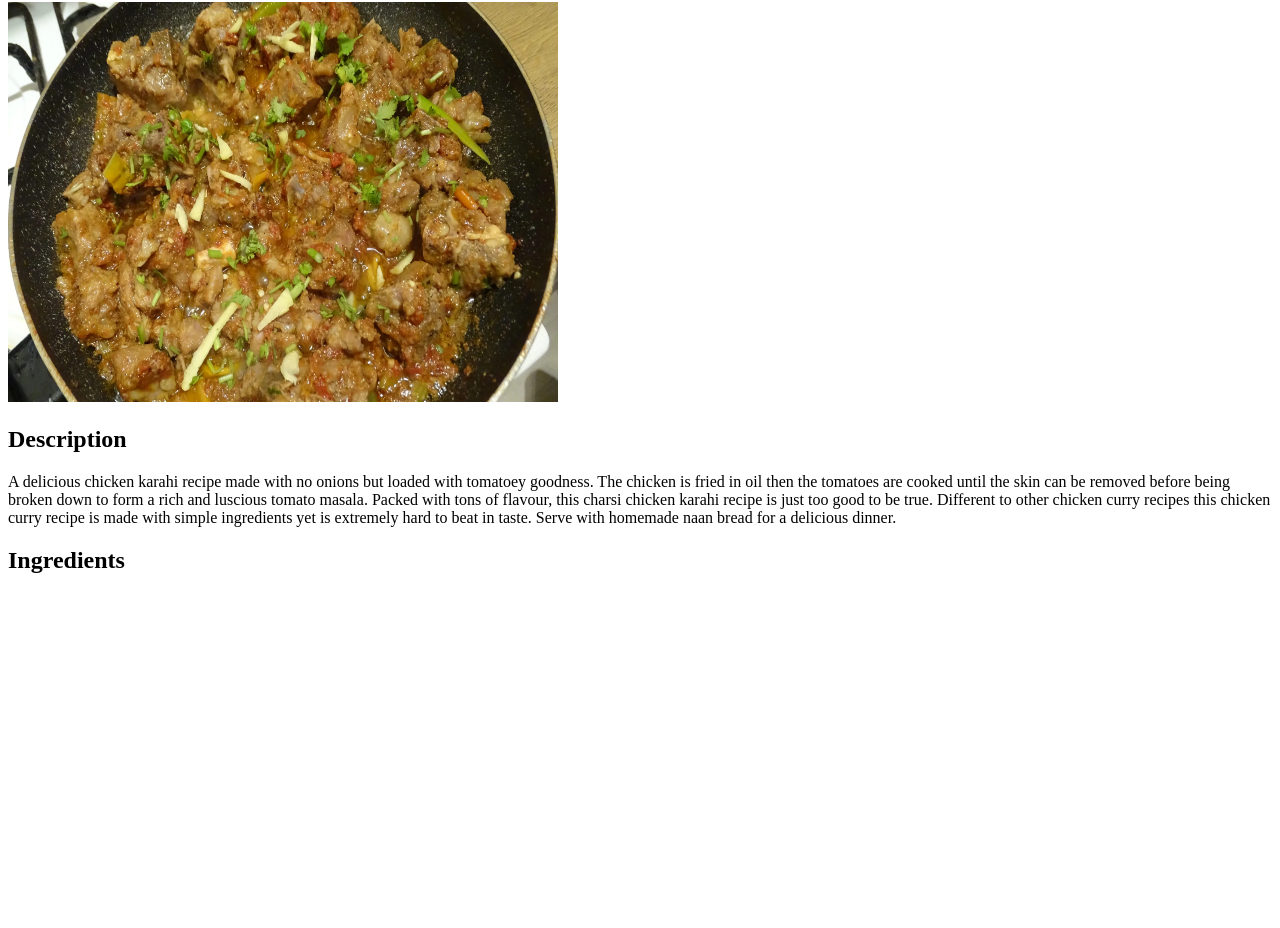
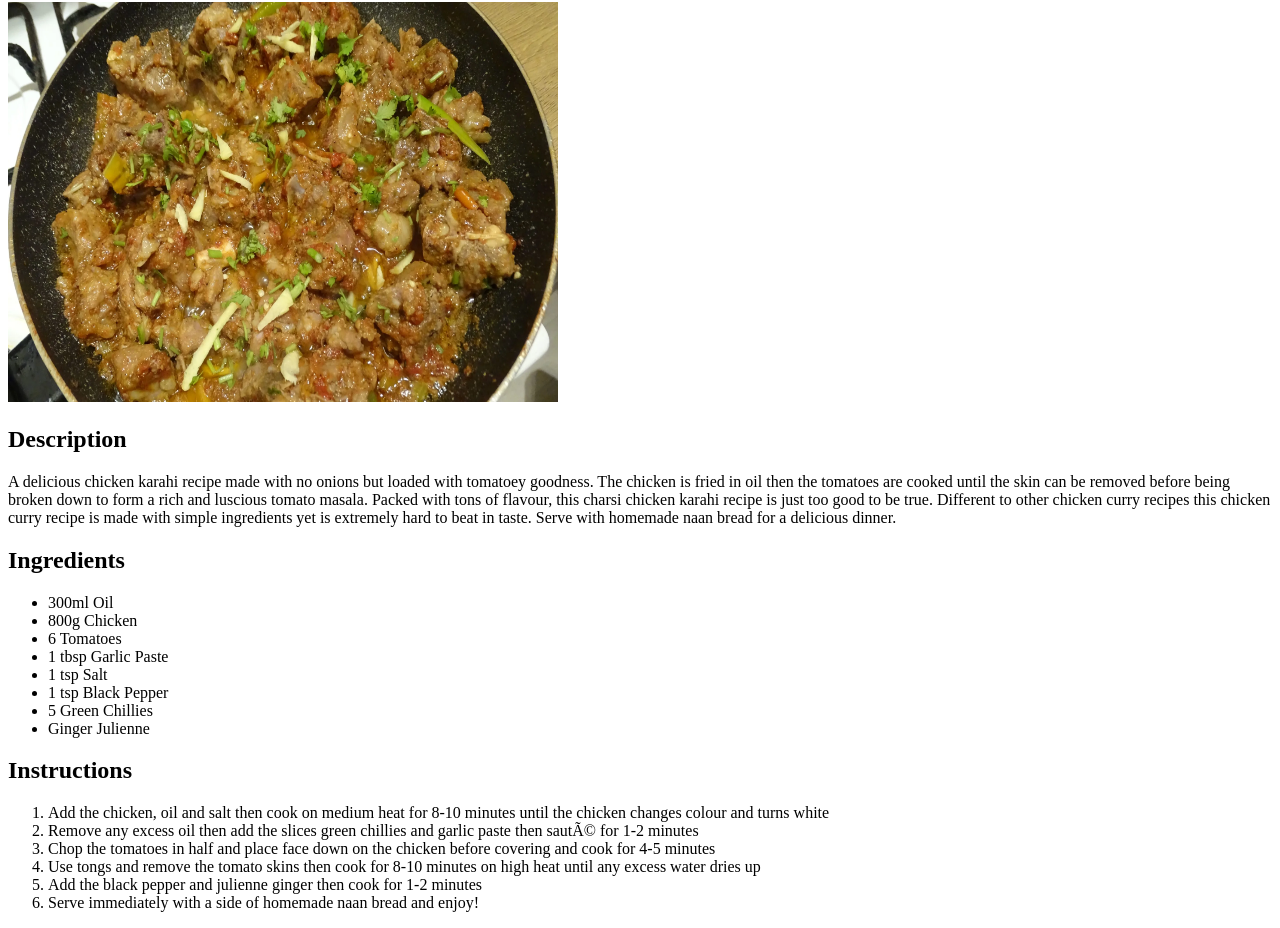
Before and after one commit to Raghib223/odin-recipes, a plain HTML site: page recipes/charsi_karahi.html in a window 1280 px wide. Shown: the part 78-1006 px from the top of the page. Before the commit the page ends 800 px from the top, so only its background shows below. Drawn offline with Linux system fonts and the light colour scheme.

Commit message:
recipes/charsi_karahi.html

```diff
--- a/recipes/charsi_karahi.html
+++ b/recipes/charsi_karahi.html
@@ -20,7 +20,27 @@
             Serve with homemade naan bread for a delicious dinner.</p>
 
         <h2>Ingredients</h2>
+        <ul>
+            <li>300ml Oil</li>
+            <li>800g Chicken</li>
+            <li>6 Tomatoes</li>
+            <li>1 tbsp Garlic Paste</li>
+            <li>1 tsp Salt</li>
+            <li>1 tsp Black Pepper</li>
+            <li>5 Green Chillies</li>
+            <li>Ginger Julienne</li>
+        </ul>
 
+        <h2>Instructions</h2>
+        <ol>
+            <li>Add the chicken, oil and salt then cook on medium heat for 8-10 minutes until the chicken
+                changes colour and turns white</li>
+            <li>Remove any excess oil then add the slices green chillies and garlic paste then sauté for 1-2 minutes</li>
+            <li>Chop the tomatoes in half and place face down on the chicken before covering and cook for 4-5 minutes</li>
+            <li>Use tongs and remove the tomato skins then cook for 8-10 minutes on high heat until any excess water dries up</li>
+            <li>Add the black pepper and julienne ginger then cook for 1-2 minutes</li>
+            <li>Serve immediately with a side of homemade naan bread and enjoy!</li>
+        </ol>
     </body>
 
 </html>
```
